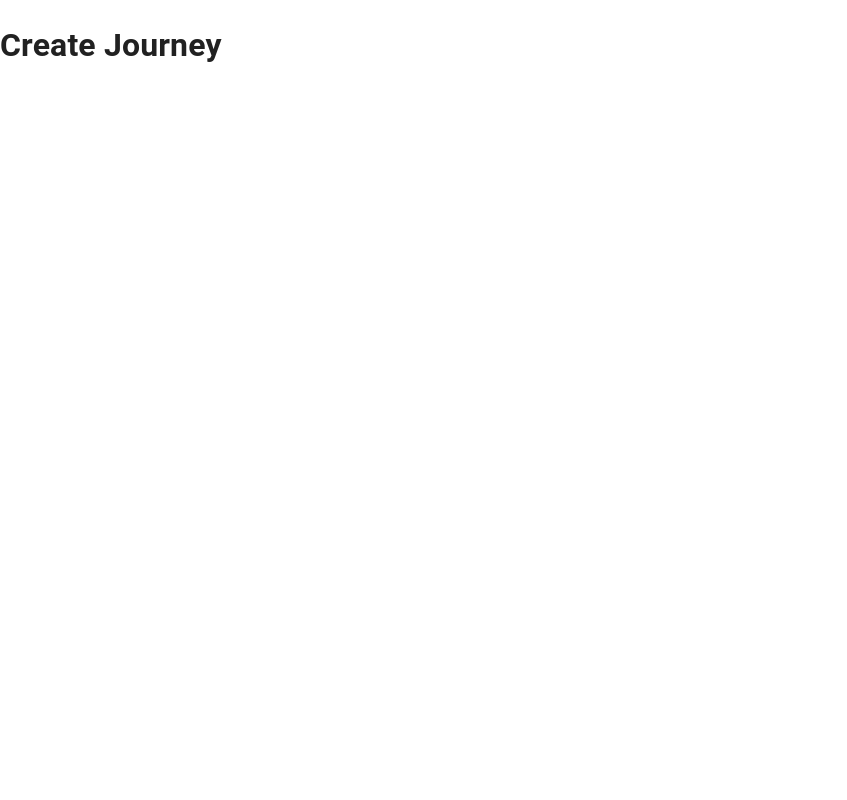
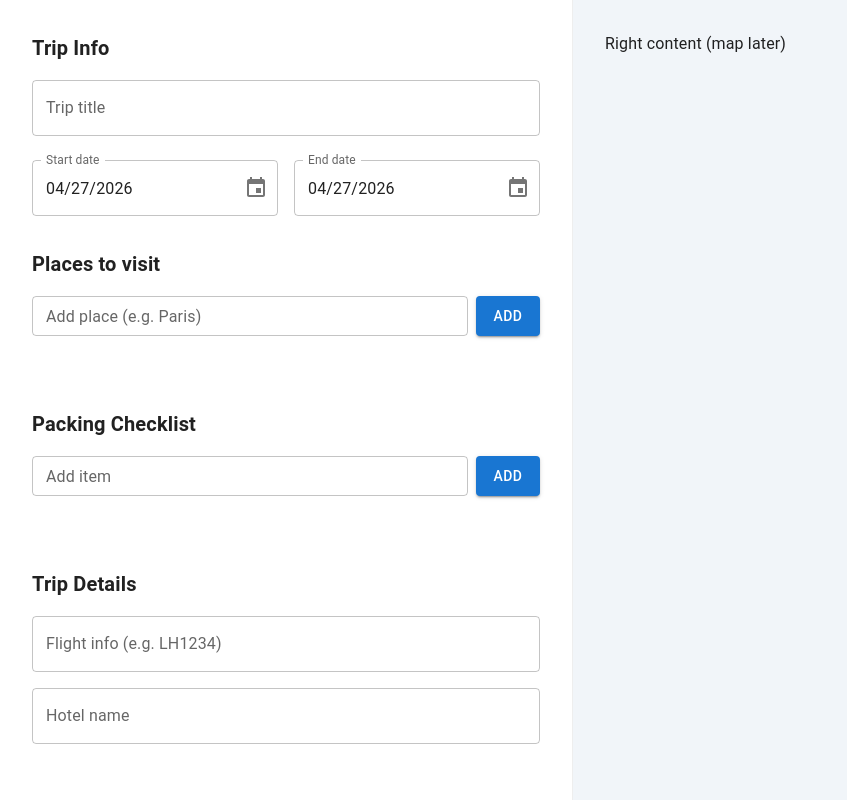
Before and after one commit to Crazy007101/Planning_trip, a React (Vite) app: page /create in a window 1280 px wide. Shown: the whole page, without its empty margins (0-847 px from the left). Built offline with nearby package versions, Linux system fonts and the light colour scheme.

Commit message:
feat: add sidebar for CreateJourney page

```diff
--- a/package.json
+++ b/package.json
@@ -21,9 +21,11 @@
   "dependencies": {
     "@emotion/react": "^11.14.0",
     "@emotion/styled": "^11.14.1",
-    "@mui/icons-material": "^9.0.0",
+    "@mui/icons-material": "^7.3.10",
     "@mui/material": "^7.3.9",
+    "@mui/x-date-pickers": "^9.0.3",
     "@vitejs/plugin-react": "^5.1.2",
+    "dayjs": "^1.11.20",
     "react": "^19.2.1",
     "react-dom": "^19.2.1",
     "react-router-dom": "^7.13.2"
--- /dev/null
+++ b/src/components/CheckList.tsx
@@ -0,0 +1,94 @@
+import { useState } from 'react';
+import {
+  Box,
+  TextField,
+  Button,
+  Typography,
+  Checkbox,
+  IconButton,
+  List,
+  ListItem,
+  ListItemText,
+} from '@mui/material';
+import DeleteIcon from '@mui/icons-material/Delete';
+
+type ChecklistItem = {
+  id: number;
+  text: string;
+  done: boolean;
+};
+
+export default function Checklist() {
+  const [item, setItem] = useState<string>('');
+  const [list, setList] = useState<ChecklistItem[]>([]);
+
+  const addItem = () => {
+    if (!item.trim()) return;
+
+    setList([...list, { id: Date.now(), text: item, done: false }]);
+
+    setItem('');
+  };
+
+  const toggleItem = (id: number) => {
+    setList(list.map((el) => (el.id === id ? { ...el, done: !el.done } : el)));
+  };
+
+  const deleteItem = (id: number) => {
+    setList(list.filter((el) => el.id !== id));
+  };
+
+  return (
+    <Box sx={{ mt: 5 }}>
+      <Typography variant="h6" sx={{ fontWeight: 700, mb: 2 }}>
+        Packing Checklist
+      </Typography>
+
+      <Box sx={{ display: 'flex', gap: 1, mb: 2 }}>
+        <TextField
+          fullWidth
+          size="small"
+          label="Add item"
+          value={item}
+          onChange={(e) => setItem(e.target.value)}
+        />
+
+        <Button variant="contained" onClick={addItem}>
+          Add
+        </Button>
+      </Box>
+
+      <List>
+        {list.map((el) => (
+          <ListItem
+            key={el.id}
+            sx={{
+              display: 'flex',
+              justifyContent: 'space-between',
+              background: '#f8fafc',
+              mb: 1,
+              borderRadius: 2,
+              px: 2,
+            }}
+          >
+            <Box sx={{ display: 'flex', alignItems: 'center' }}>
+              <Checkbox checked={el.done} onChange={() => toggleItem(el.id)} />
+
+              <ListItemText
+                primary={el.text}
+                sx={{
+                  textDecoration: el.done ? 'line-through' : 'none',
+                  color: el.done ? 'gray' : 'inherit',
+                }}
+              />
+            </Box>
+
+            <IconButton onClick={() => deleteItem(el.id)} size="small">
+              <DeleteIcon />
+            </IconButton>
+          </ListItem>
+        ))}
+      </List>
+    </Box>
+  );
+}
--- /dev/null
+++ b/src/components/Layout.tsx
@@ -0,0 +1,60 @@
+import { Box, Grid } from '@mui/material';
+import { useState } from 'react';
+import TripHeader from '../components/TripHeader';
+import { LocalizationProvider } from '@mui/x-date-pickers';
+import { AdapterDayjs } from '@mui/x-date-pickers/AdapterDayjs';
+import dayjs from 'dayjs';
+import PlacesList from './PlaceList.tsx';
+import Checklist from './CheckList.tsx';
+import TripDetails from './TripDeatails.tsx';
+
+export default function Layout() {
+  const [title, setTitle] = useState('');
+  const [startDate, setStartDate] = useState(dayjs());
+  const [endDate, setEndDate] = useState(dayjs());
+
+  return (
+    <LocalizationProvider dateAdapter={AdapterDayjs}>
+      <Box sx={{ minHeight: '100vh', background: '#f1f5f9' }}>
+        <Grid container>
+          {/* LEFT SIDEBAR */}
+          <Grid
+            item
+            xs={12}
+            md={4}
+            sx={{
+              p: 4,
+              background: '#fff',
+              height: '100vh',
+              position: 'sticky',
+              top: 0,
+              borderRight: '1px solid #eee',
+            }}
+          >
+            <TripHeader
+              title={title}
+              setTitle={setTitle}
+              startDate={startDate}
+              setStartDate={setStartDate}
+              endDate={endDate}
+              setEndDate={setEndDate}
+            />
+
+            <PlacesList />
+
+            <Checklist />
+
+            <TripDetails />
+
+            {/* дальше сюда добавим */}
+          </Grid>
+
+          {/* RIGHT CONTENT */}
+          <Grid item xs={12} md={8} sx={{ p: 4 }}>
+            Right content (map later)
+          </Grid>
+        </Grid>
+      </Box>
+    </LocalizationProvider>
+  );
+}
--- /dev/null
+++ b/src/components/PlaceList.tsx
@@ -0,0 +1,66 @@
+import { useState } from 'react';
+import { Box, TextField, Button, Typography, IconButton, List, ListItem } from '@mui/material';
+import DeleteIcon from '@mui/icons-material/Delete';
+
+export default function PlacesList() {
+  const [place, setPlace] = useState('');
+  const [places, setPlaces] = useState([]);
+
+  const addPlace = () => {
+    if (!place.trim()) return;
+
+    setPlaces([...places, place]);
+    setPlace('');
+  };
+
+  const deletePlace = (index) => {
+    setPlaces(places.filter((_, i) => i !== index));
+  };
+
+  return (
+    <Box sx={{ mt: 4 }}>
+      {/* Заголовок */}
+      <Typography variant="h6" sx={{ fontWeight: 700, mb: 2 }}>
+        Places to visit
+      </Typography>
+
+      {/* Input + button */}
+      <Box sx={{ display: 'flex', gap: 1, mb: 2 }}>
+        <TextField
+          fullWidth
+          size="small"
+          label="Add place (e.g. Paris)"
+          value={place}
+          onChange={(e) => setPlace(e.target.value)}
+        />
+
+        <Button variant="contained" onClick={addPlace}>
+          Add
+        </Button>
+      </Box>
+
+      {/* List */}
+      <List>
+        {places.map((p, index) => (
+          <ListItem
+            key={index}
+            sx={{
+              display: 'flex',
+              justifyContent: 'space-between',
+              background: '#f8fafc',
+              mb: 1,
+              borderRadius: 2,
+              px: 2,
+            }}
+          >
+            {p}
+
+            <IconButton onClick={() => deletePlace(index)} size="small">
+              <DeleteIcon />
+            </IconButton>
+          </ListItem>
+        ))}
+      </List>
+    </Box>
+  );
+}
--- /dev/null
+++ b/src/components/TripDeatails.tsx
@@ -0,0 +1,32 @@
+import { useState } from 'react';
+import { Box, TextField, Typography } from '@mui/material';
+
+export default function TripDetails() {
+  const [flight, setFlight] = useState('');
+  const [hotel, setHotel] = useState('');
+
+  return (
+    <Box sx={{ mt: 5 }}>
+      <Typography variant="h6" sx={{ fontWeight: 700, mb: 2 }}>
+        Trip Details
+      </Typography>
+
+      {/* Flight */}
+      <TextField
+        fullWidth
+        label="Flight info (e.g. LH1234)"
+        value={flight}
+        onChange={(e) => setFlight(e.target.value)}
+        sx={{ mb: 2 }}
+      />
+
+      {/* Hotel */}
+      <TextField
+        fullWidth
+        label="Hotel name"
+        value={hotel}
+        onChange={(e) => setHotel(e.target.value)}
+      />
+    </Box>
+  );
+}
--- /dev/null
+++ b/src/components/TripHeader.tsx
@@ -0,0 +1,54 @@
+import { Box, TextField, Typography } from '@mui/material';
+import { DatePicker } from '@mui/x-date-pickers';
+
+type TripHeaderProps = {
+  title: string;
+  setTitle: (value: string) => void;
+  startDate: any;
+  setStartDate: (value: any) => void;
+  endDate: any;
+  setEndDate: (value: any) => void;
+};
+export default function TripHeader({
+  title,
+  setTitle,
+  startDate,
+  setStartDate,
+  endDate,
+  setEndDate,
+}: TripHeaderProps) {
+  return (
+    <Box sx={{ mb: 4 }}>
+      {/* Заголовок */}
+      <Typography variant="h6" sx={{ fontWeight: 700, mb: 2 }}>
+        Trip Info
+      </Typography>
+
+      {/* Название */}
+      <TextField
+        fullWidth
+        label="Trip title"
+        value={title}
+        onChange={(e) => setTitle(e.target.value)}
+        sx={{ mb: 3 }}
+      />
+
+      {/* Даты */}
+      <Box sx={{ display: 'flex', gap: 2 }}>
+        <DatePicker
+          label="Start date"
+          value={startDate}
+          onChange={(newValue) => setStartDate(newValue)}
+          sx={{ flex: 1 }}
+        />
+
+        <DatePicker
+          label="End date"
+          value={endDate}
+          onChange={(newValue) => setEndDate(newValue)}
+          sx={{ flex: 1 }}
+        />
+      </Box>
+    </Box>
+  );
+}
--- a/src/pages/CreateJourney.tsx
+++ b/src/pages/CreateJourney.tsx
@@ -1,7 +1,9 @@
+import Layout from '../components/Layout.tsx';
+
 export default function CreateJourney() {
   return (
-    <div>
-      <h1>Create Journey</h1>
-    </div>
+    <>
+      <Layout />
+    </>
   );
 }
```
Also changed, not shown: 1 other file (tests, documents, lock files or other folders).
